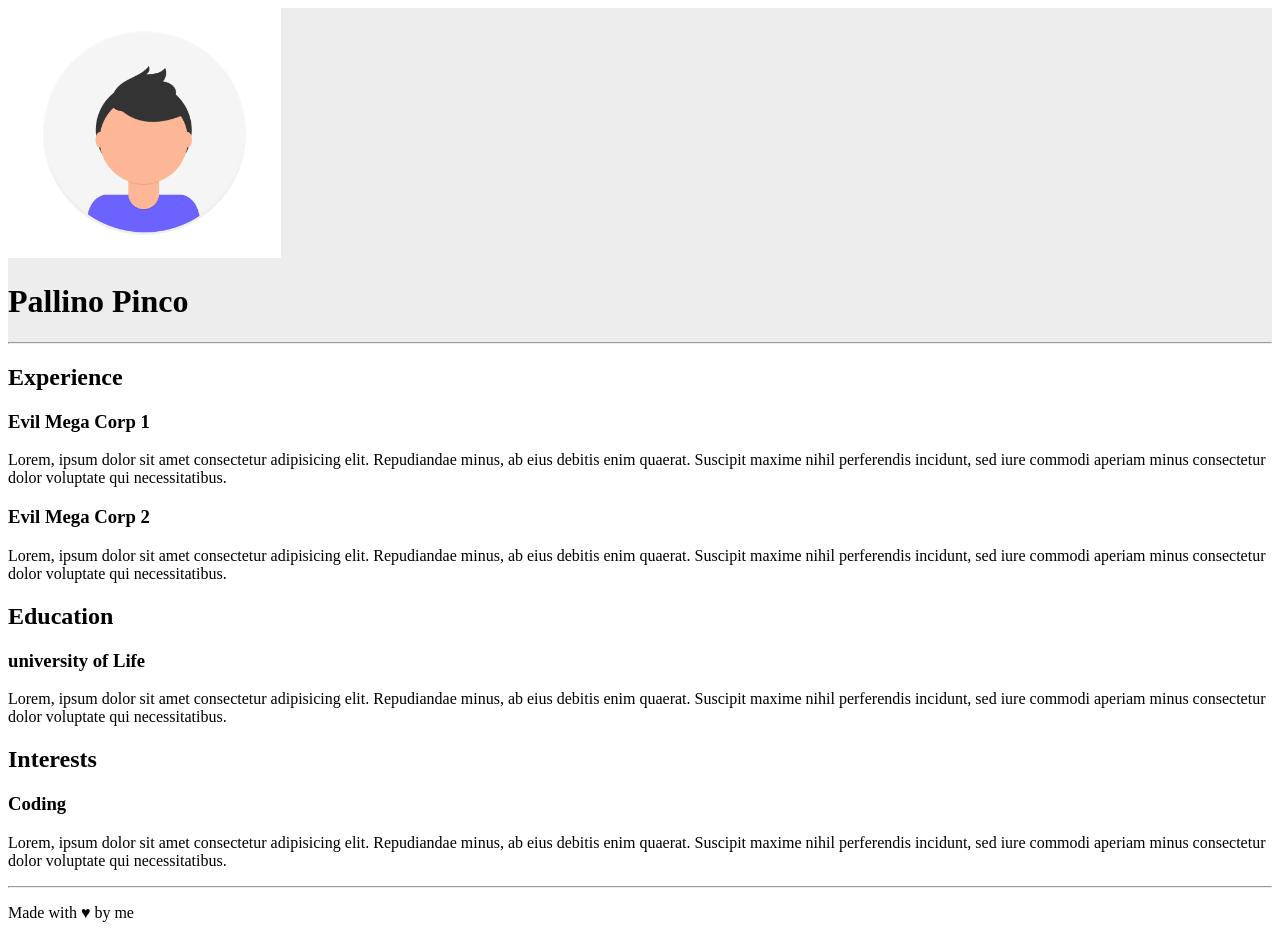
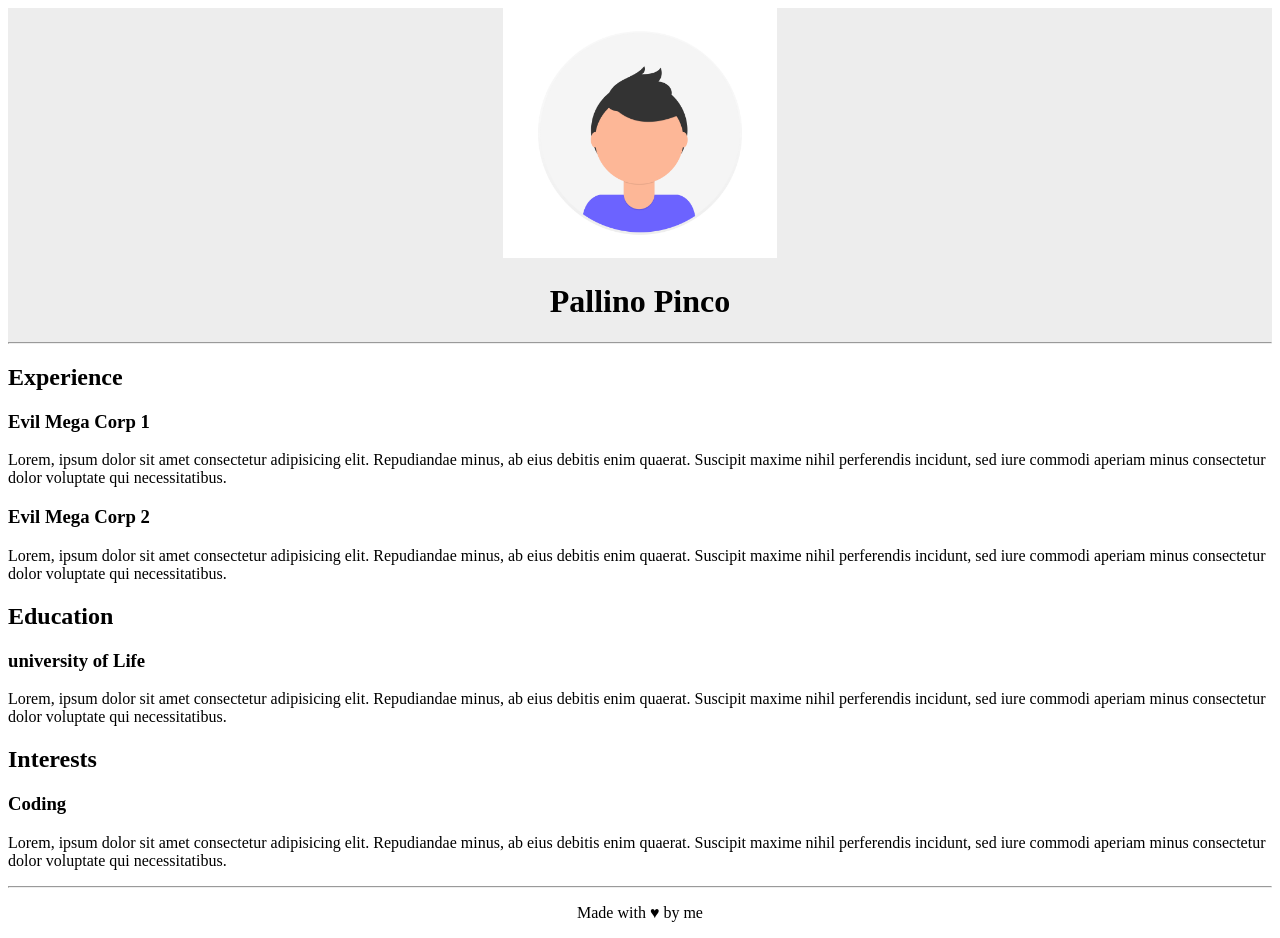
Before and after one commit to paololabriola/htmlcss-curriculum-vitae, a plain HTML site: page index.html in a window 1280 px wide. Drawn offline with Linux system fonts and the light colour scheme.

Commit message:
Added common class to header and footer

```diff
--- a/index.html
+++ b/index.html
@@ -9,7 +9,7 @@
 </head>
 <body>
     <!--Inizio header-->
-    <header>
+    <header class="text-center">
         <img id="profile-pic" src="img/profile.png" alt="Immagine profilo">
         <h1>Pallino Pinco</h1>
         <hr>
@@ -52,7 +52,7 @@
     </main>
     <!--Fine main-->
     <!--Inizio footer-->
-    <footer>
+    <footer class="text-center">
         <p>
             Made with ♥ by me
         </p>
```
